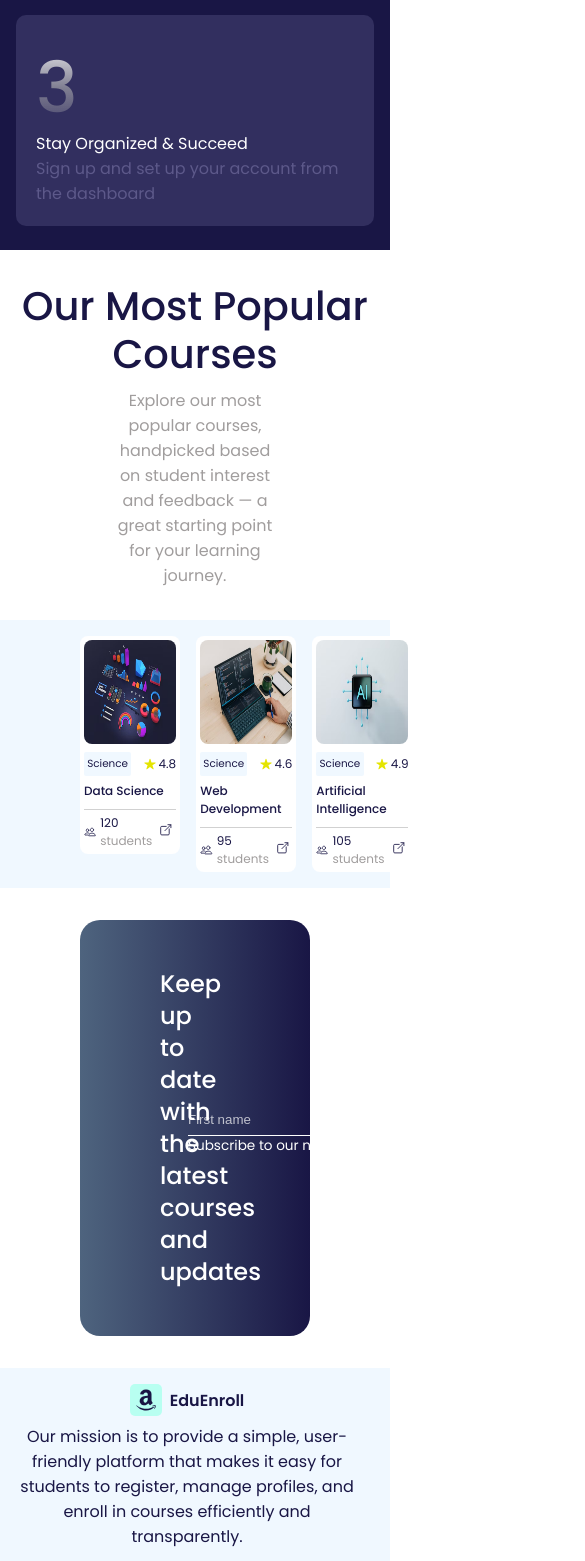
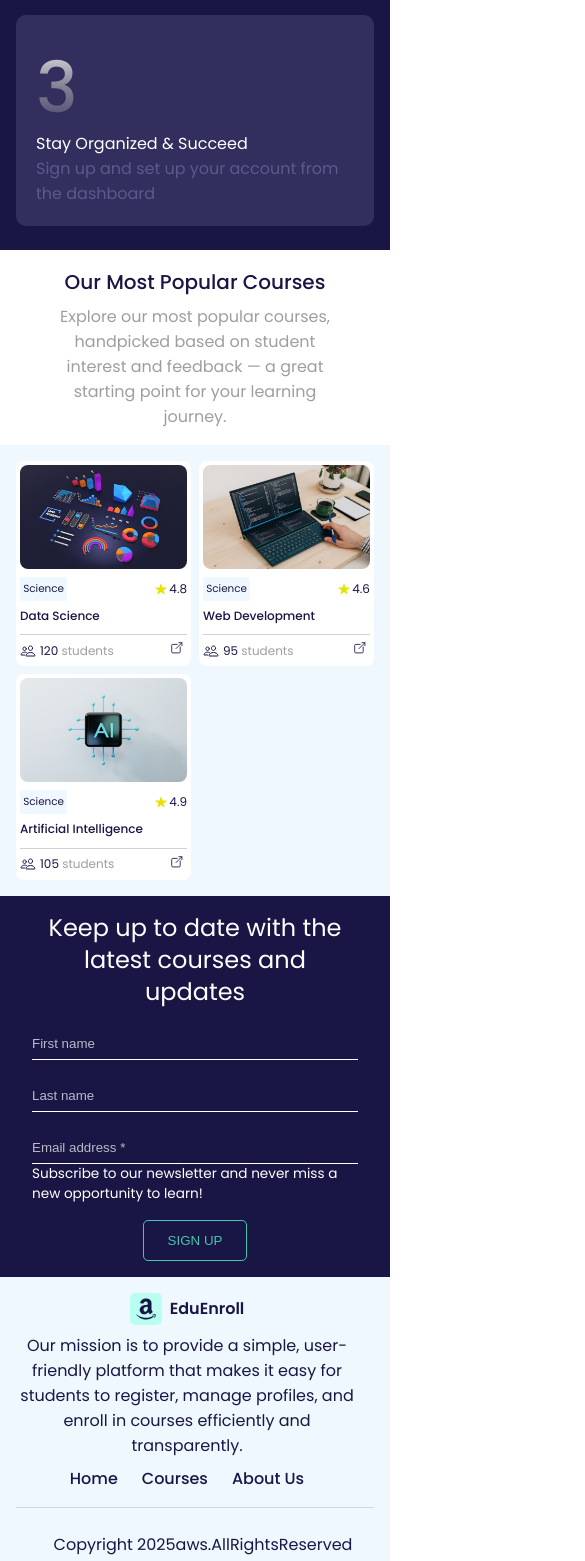
Before and after one commit to Boitumelo-Mkhwanazi/student-registration-system, an Angular app: page / in a window 390 px wide. Shown: the part 2028-3589 px from the top of the page, 585 px wide, since content can reach past the window. Built offline with nearby package versions, Linux system fonts and the light colour scheme.

Commit message:
Newsletter media query

```diff
--- a/src/app/pages/courses/components/course/course.component.html
+++ b/src/app/pages/courses/components/course/course.component.html
@@ -15,7 +15,7 @@
                 <p> {{ courseData().studentsCount }} <span>students</span></p>
             </div>
             <a [routerLink]="['/courses', courseData().title]" >Learn More</a>
-            <a href="" class="open"><ion-icon name="open-outline"></ion-icon></a>
+            <a [routerLink]="['/courses', courseData().title]" class="open"><ion-icon name="open-outline"></ion-icon></a>
 
         </div>
     </div>
--- a/src/app/pages/home/home.component.css
+++ b/src/app/pages/home/home.component.css
@@ -96,7 +96,7 @@
 
 
 #featured-courses {
-    padding: 2rem 0rem 1rem 0rem;
+    padding: 2rem 0rem 0rem 0rem;
     text-align: center;
 }
 
@@ -127,85 +127,6 @@
     grid-template-columns: 1fr 1fr 1fr 1fr;
     gap: 1rem;
     padding: 1rem 5rem;
-}
-
-#newsletter {
-    padding: 1rem 5rem 2rem 5rem;
-}
-
-#newsletter .newsletter-container {
-    background: linear-gradient(270deg, #191645, var(--skylight-blue), #191645);
-    background-size: 600% 600%;
-    animation: gradientMove 10s ease infinite;
-    display: flex;
-    padding: 3rem 5rem;
-    border-radius: 20px;
-}
-
-#newsletter .newsletter-container h2 {
-    color: var(--white);
-    font-size: 1.5rem;
-    font-weight: 500;
-    line-height: 2rem;
-    width: 40%;
-}
-
-@keyframes gradientMove {
-    0% {
-        background-position: 0% 50%;
-    }
-    50% {
-        background-position: 100% 50%;
-    }
-    100% {
-        background-position: 0% 50%;
-    }
-}
-
-#newsletter .newsletter-container form {
-    display: flex;
-    justify-content: center;
-    align-items: center;
-    gap: 2rem;
-}
-
-#newsletter .newsletter-container form .inputs {
-    display: flex;
-    justify-content: center;
-    align-items: center;
-    gap: 1rem;
-}
-
-#newsletter .newsletter-container form p {
-    color: var(--white);
-    font-size: 0.85rem;
-}
-
-#newsletter .newsletter-container form .inputs input {
-    background-color: transparent;
-    border: none;
-    border-bottom: 1.5px solid var(--white);
-    padding: 0.75rem 0 0.5rem 0;
-    color: var(--white);
-    outline: none;
-    transition: border-color 0.3s ease;
-}
-
-#newsletter .newsletter-container form .inputs input:focus {
-    color: var(--sky-blue);
-    border-bottom: 1.5px solid var(--sky-blue);
-}
-
-#newsletter .newsletter-container form .inputs input:focus::placeholder {
-    color: var(--sky-blue);
-}
-
-#newsletter .newsletter-container form .inputs input::placeholder {
-    color: rgba(255, 255, 255, 0.7);
-}
-
-#newsletter .newsletter-container form button {
-    padding: 0.75rem 1.5rem;
 }
 
 @media (max-width: 767px) {
@@ -293,9 +214,27 @@
         flex-direction: column;
     }
 
-    #courses-container .courses-main .courses-cards {
+    #featured-courses {
+        padding: 1rem 0rem 0rem 0rem;
+    }
+
+    #featured-courses .courses-header {
+        margin-bottom: 1rem;
+    }
+
+    #featured-courses .courses-header h2 {
+        font-size: 1.25rem;
+        line-height: 2rem;
+        margin-bottom: 0.35rem;
+    }
+
+    #featured-courses .courses-header p {
+        max-width: 75%;
+    }
+
+    #featured-courses .courses-main .courses-cards {
         grid-template-columns: 1fr 1fr;
         gap: 0.5rem;
-        padding: 1rem 0.5rem;
+        padding: 1rem;
     }
 }
--- a/src/app/pages/home/home.component.html
+++ b/src/app/pages/home/home.component.html
@@ -57,21 +57,6 @@
     </div>
 </section>
 
-<section id="newsletter">
-    <div class="newsletter-container">
-        <h2>Keep up to date with the latest courses and updates</h2>
-        <form>
-            <div class="inputs-container">
-                <div class="inputs">
-                    <input type="text" name="firstName" placeholder="First name">
-                    <input type="text" name="lastName" placeholder="Last name">
-                    <input type="email" name="email" placeholder="Email address *" required>
-                </div>
-                <p>Subscribe to our newsletter and never miss a new opportunity to learn!</p>
-            </div>
-            <button type="submit" class="btn">SIGN UP</button>
-        </form>
-    </div>
-</section>
+<app-newsletter />
 
 <app-footer />
--- a/src/app/pages/home/home.component.ts
+++ b/src/app/pages/home/home.component.ts
@@ -7,13 +7,14 @@ import { NavbarComponent } from '../../shared-ui/navbar/navbar.component';
 import { FooterComponent } from '../../shared-ui/footer/footer.component';
 import { CourseService } from '../../services/pages/courses.service';
 import { CourseComponent } from '../courses/components/course/course.component';
+import { NewsletterComponent } from "../../shared-ui/newsletter/newsletter.component";
 
 @Component({
   selector: 'app-home',
   schemas: [CUSTOM_ELEMENTS_SCHEMA],
   templateUrl: './home.component.html',
   styleUrl: './home.component.css',
-  imports: [CardManageComponent, CardStepComponent, NavbarComponent, FooterComponent, CourseComponent]
+  imports: [CardManageComponent, CardStepComponent, NavbarComponent, FooterComponent, CourseComponent, NewsletterComponent]
 })
 export class HomeComponent {
   homeService = inject(HomeService);
--- /dev/null
+++ b/src/app/shared-ui/newsletter/newsletter.component.css
@@ -0,0 +1,103 @@
+#newsletter {
+    padding: 1rem 5rem 2rem 5rem;
+}
+
+#newsletter .newsletter-container {
+    background-color: var(--navy-blue);
+    display: flex;
+    gap: 2rem;
+    padding: 3rem 5rem;
+    border-radius: 20px;
+}
+
+#newsletter .newsletter-container h2 {
+    color: var(--white);
+    font-size: 1.5rem;
+    font-weight: 500;
+    line-height: 2rem;
+    width: 40%;
+}
+
+#newsletter .newsletter-container form {
+    display: flex;
+    justify-content: center;
+    align-items: center;
+    gap: 2rem;
+}
+
+#newsletter .newsletter-container form .inputs {
+    display: flex;
+    justify-content: center;
+    align-items: center;
+    gap: 1rem;
+}
+
+#newsletter .newsletter-container form p {
+    color: var(--white);
+    font-size: 0.85rem;
+}
+
+#newsletter .newsletter-container form .inputs input {
+    background-color: transparent;
+    border: none;
+    border-bottom: 1.5px solid var(--white);
+    padding: 0.75rem 0 0.5rem 0;
+    color: var(--white);
+    outline: none;
+    transition: border-color 0.3s ease;
+}
+
+#newsletter .newsletter-container form .inputs input:focus {
+    color: var(--sky-blue);
+    border-bottom: 1.5px solid var(--sky-blue);
+}
+
+#newsletter .newsletter-container form .inputs input:focus::placeholder {
+    color: var(--sky-blue);
+}
+
+#newsletter .newsletter-container form .inputs input::placeholder {
+    color: rgba(255, 255, 255, 0.7);
+}
+
+#newsletter .newsletter-container form button {
+    color: var(--sky-blue);
+    border: 1px solid var(--sky-blue);
+    padding: 0.75rem 1.5rem;
+}
+
+@media (max-width: 767px) {
+    #newsletter {
+        padding: 0;
+    }
+
+    #newsletter .newsletter-container {
+        flex-direction: column;
+        gap: 1rem;
+        padding: 1em 2rem;
+        border-radius: 0;
+    }
+
+    #newsletter .newsletter-container h2 {
+        font-size: 1.5rem;
+        font-weight: 400;
+        width: 100%;
+        text-align: center;
+    }
+
+    #newsletter .newsletter-container form {
+        flex-direction: column;
+        gap: 1rem;
+    }
+
+    #newsletter .newsletter-container form .inputs {
+        flex-direction: column;
+        width: 100%;
+        gap: 1rem;
+    }
+
+    #newsletter .newsletter-container form .inputs input {
+        width: 100%;
+        padding: 0.75rem 0 0.5rem 0;
+    }
+}
--- /dev/null
+++ b/src/app/shared-ui/newsletter/newsletter.component.html
@@ -0,0 +1,16 @@
+<section id="newsletter">
+    <div class="newsletter-container">
+        <h2>Keep up to date with the latest courses and updates</h2>
+        <form>
+            <div class="inputs-container">
+                <div class="inputs">
+                    <input type="text" name="firstName" placeholder="First name">
+                    <input type="text" name="lastName" placeholder="Last name">
+                    <input type="email" name="email" placeholder="Email address *" required>
+                </div>
+                <p>Subscribe to our newsletter and never miss a new opportunity to learn!</p>
+            </div>
+            <button type="submit" class="btn">SIGN UP</button>
+        </form>
+    </div>
+</section>
```
Also changed, not shown: src/app/shared-ui/newsletter/newsletter.component.ts (added, +11 -0 lines), 1 other file (tests, documents, lock files or other folders).
